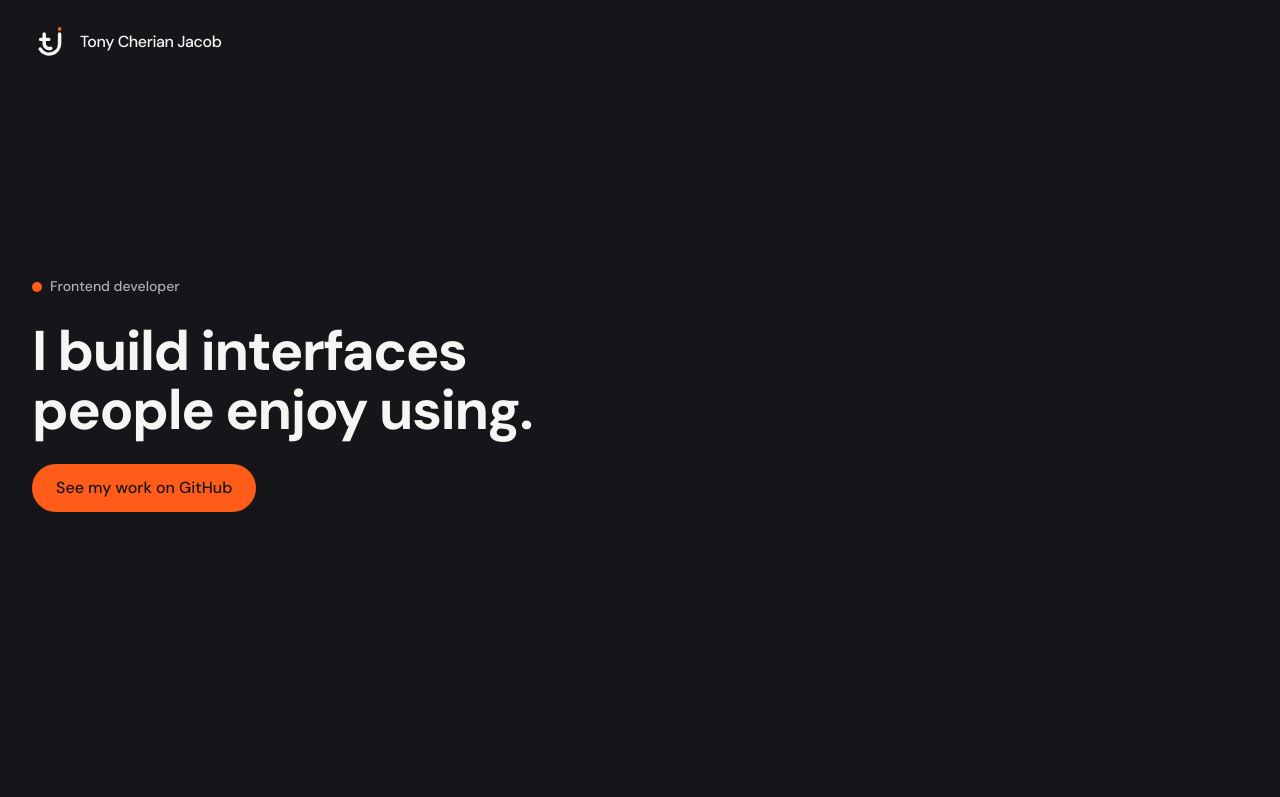
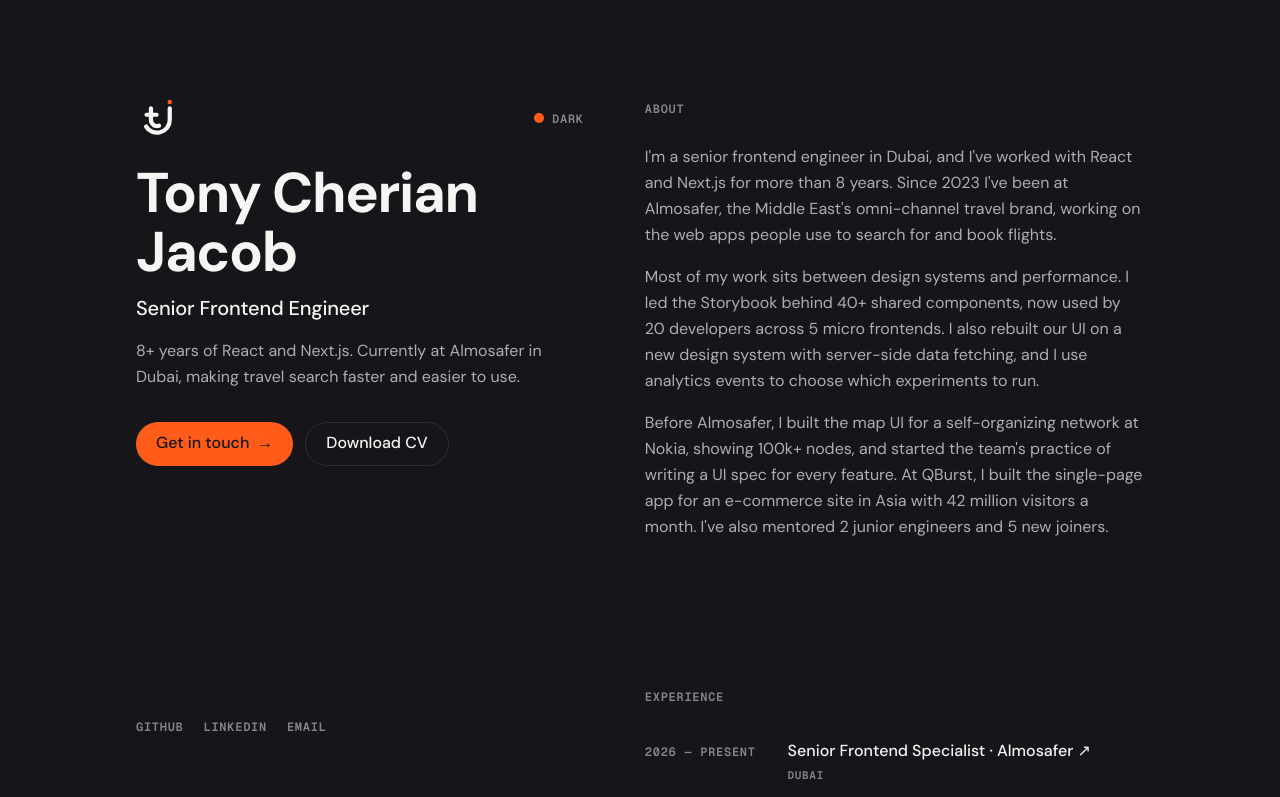
Before and after one commit to TonyCJ7/portfolio, a Next.js app: page / in a window 1280 px wide. Shown: the top 797 px of the page. Built offline with nearby package versions, Linux system fonts and the light colour scheme.

Commit message:
feat: assemble home page

```diff
--- a/src/app/page.tsx
+++ b/src/app/page.tsx
@@ -1,27 +1,40 @@
-import Logo from "@/components/Logo/Logo";
+import { existsSync } from "node:fs";
+import { join } from "node:path";
+import Colophon from "@/components/Colophon/Colophon";
+import Intro from "@/components/Intro/Intro";
+import SkipLink from "@/components/SkipLink/SkipLink";
+import Spotlight from "@/components/Spotlight/Spotlight";
+import { profile } from "@/content/profile";
+import About from "@/sections/About/About";
+import Contact from "@/sections/Contact/Contact";
+import ExperienceSection from "@/sections/Experience/Experience";
+import Highlights from "@/sections/Highlights/Highlights";
+import Skills from "@/sections/Skills/Skills";
 
 export default function Home() {
+  const cvHref = existsSync(join(process.cwd(), "public", profile.cvFile))
+    ? `/${profile.cvFile}`
+    : undefined;
+
   return (
-    <div className="flex min-h-dvh flex-col">
-      <header className="flex items-center gap-3 px-8 py-6">
-        <Logo size={36} />
-        <span className="text-title tracking-tight">Tony Cherian Jacob</span>
-      </header>
-      <main className="flex flex-1 flex-col items-start justify-center gap-6 px-8 pb-24">
-        <p className="flex items-center gap-2 text-small font-medium text-fg-2">
-          <span className="inline-block size-2.5 rounded-full bg-accent" />
-          Frontend developer
-        </p>
-        <h1 className="max-w-measure text-display">
-          I build interfaces people enjoy using.
-        </h1>
-        <a
-          href="https://github.com/TonyCJ7"
-          className="inline-flex min-h-12 items-center rounded-full bg-accent px-6 font-medium text-ink transition-colors hover:bg-accent-hover"
-        >
-          See my work on GitHub
-        </a>
-      </main>
-    </div>
+    <>
+      <SkipLink />
+      <Spotlight />
+      <div className="mx-auto grid max-w-page grid-cols-[48fr_52fr] gap-x-12 px-24 phone:block phone:px-(--gutter)">
+        <Intro profile={profile} cvHref={cvHref} />
+        <div className="py-24 phone:py-0 phone:pb-12">
+          <main id="main" tabIndex={-1}>
+            <div className="space-y-36 phone:space-y-24">
+              <About />
+              <ExperienceSection cvHref={cvHref} />
+              <Highlights />
+              <Skills />
+              <Contact />
+            </div>
+          </main>
+          <Colophon />
+        </div>
+      </div>
+    </>
   );
 }
```
Also changed, not shown: 3 other files (tests, documents, lock files or other folders).
